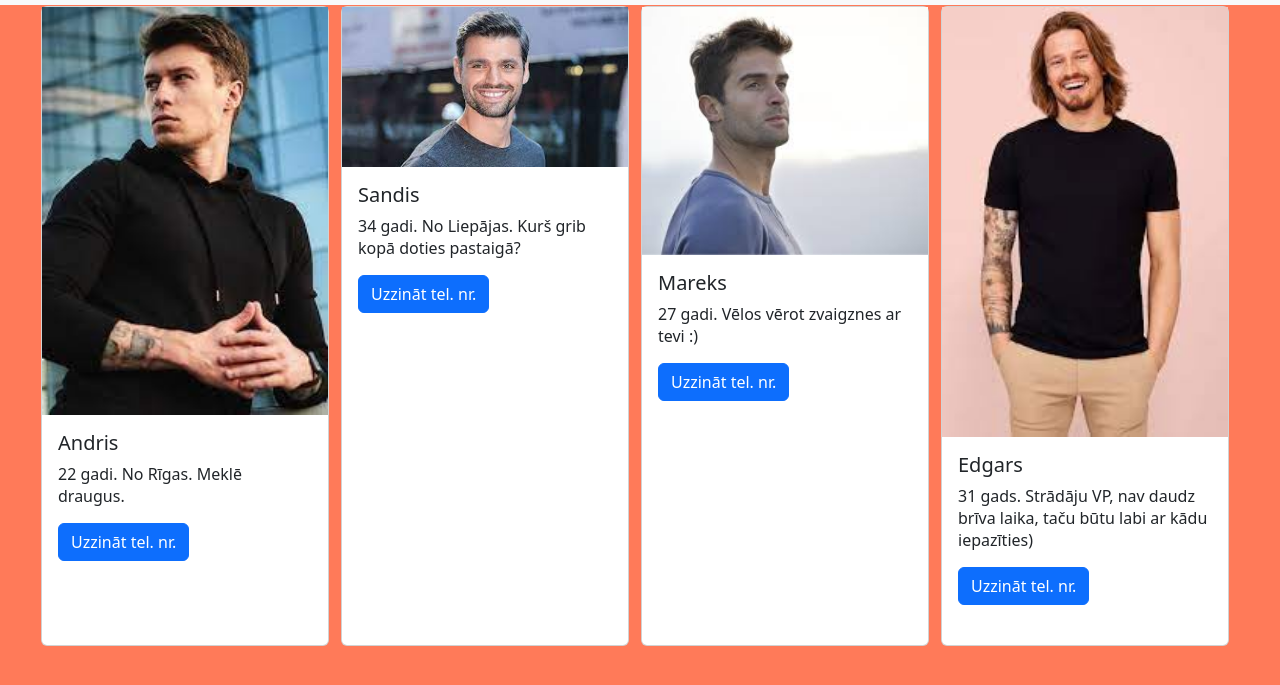
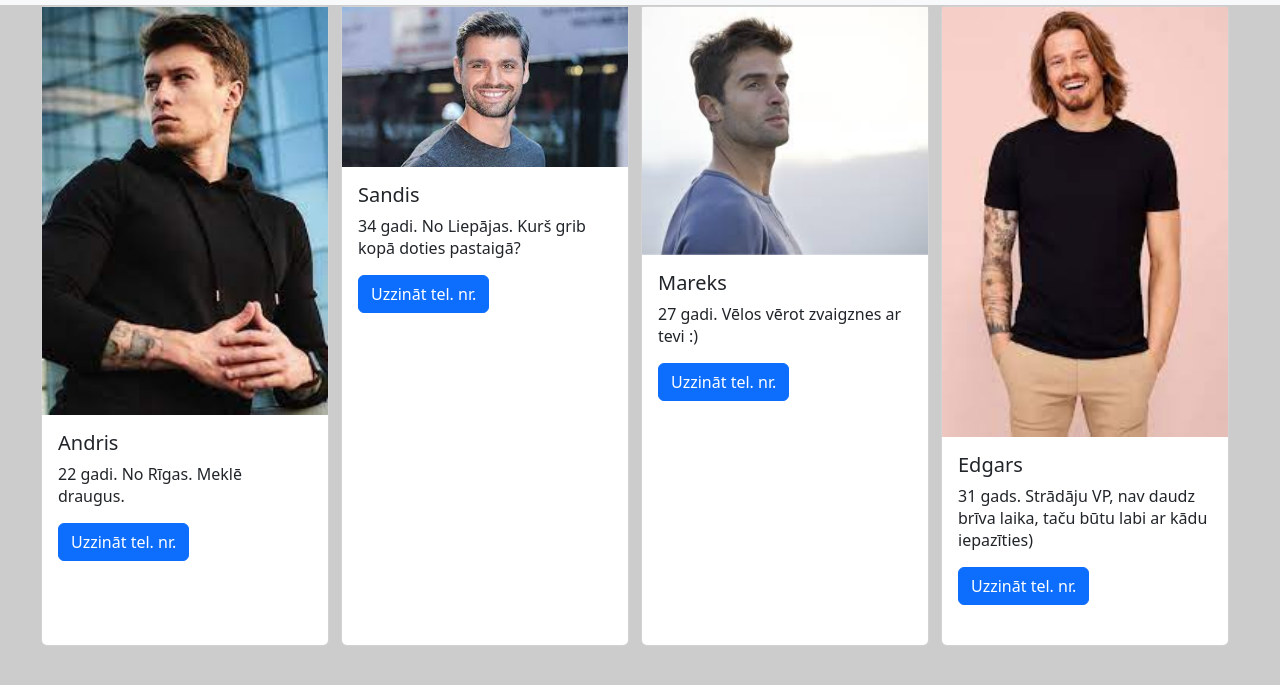
Before and after one commit to neitralsX/iepazisanas_portals, a plain HTML site: page main.html in a window 1280 px wide. Shown: the part 51-736 px from the top of the page. Drawn offline with nearby package versions, Linux system fonts and the light colour scheme.

Commit message:
Update style.css

```diff
--- a/assets/css/style.css
+++ b/assets/css/style.css
@@ -3,7 +3,7 @@
 }
 
 #body {
-    background-color: rgb(255, 122, 89);
+    background-color: #cccccc;
 }
 
 .card {
```
